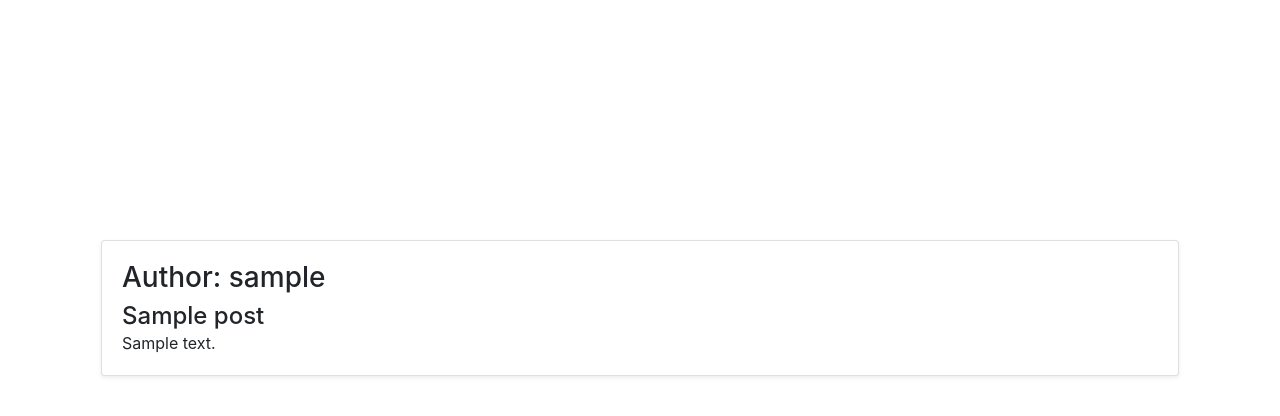
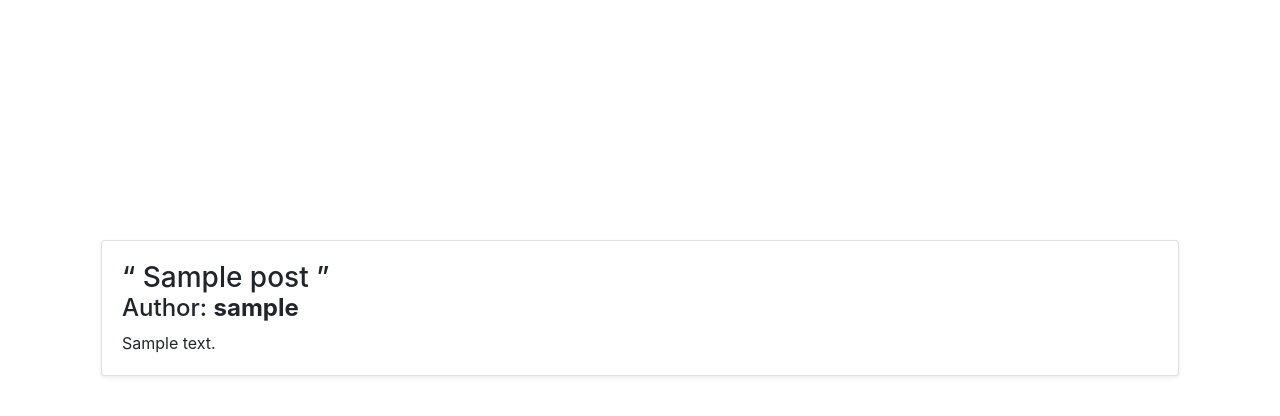
Before and after one commit to aprilkrg/wayfarer, a Django app: page /posts/1 in a window 1280 px wide. Shown: the part 56-472 px from the top of the page. Run offline with Django 3.2, Linux system fonts and the light colour scheme; a user stored in the database is signed in; tables that the repository leaves empty hold one stand-in row (values such as "Sample post"); some libraries are stand-ins or nearby versions.

Commit message:
change post card

```diff
--- a/main_app/templates/post/show.html
+++ b/main_app/templates/post/show.html
@@ -6,8 +6,8 @@
         <div class="col">
             <div class="card flex-md-row mb-4 box-shadow h-md-250 shadow-sm">
                 <div class="card-body d-flex flex-column align-items-start">
-                    <h3>Author: {{ user.username }}</h3>
-                    <h4 class="mb-0">{{ post.title }}</h4>
+                    <h3 class="mb-0">&ldquo; {{ post.title }} &rdquo;</h3>
+                    <h4>Author: <strong> {{ user.username }}</strong></h4>
                     <p class="card-text mb-auto">{{ post.post_body }}</p>
                     </div>
                 </div>
```
